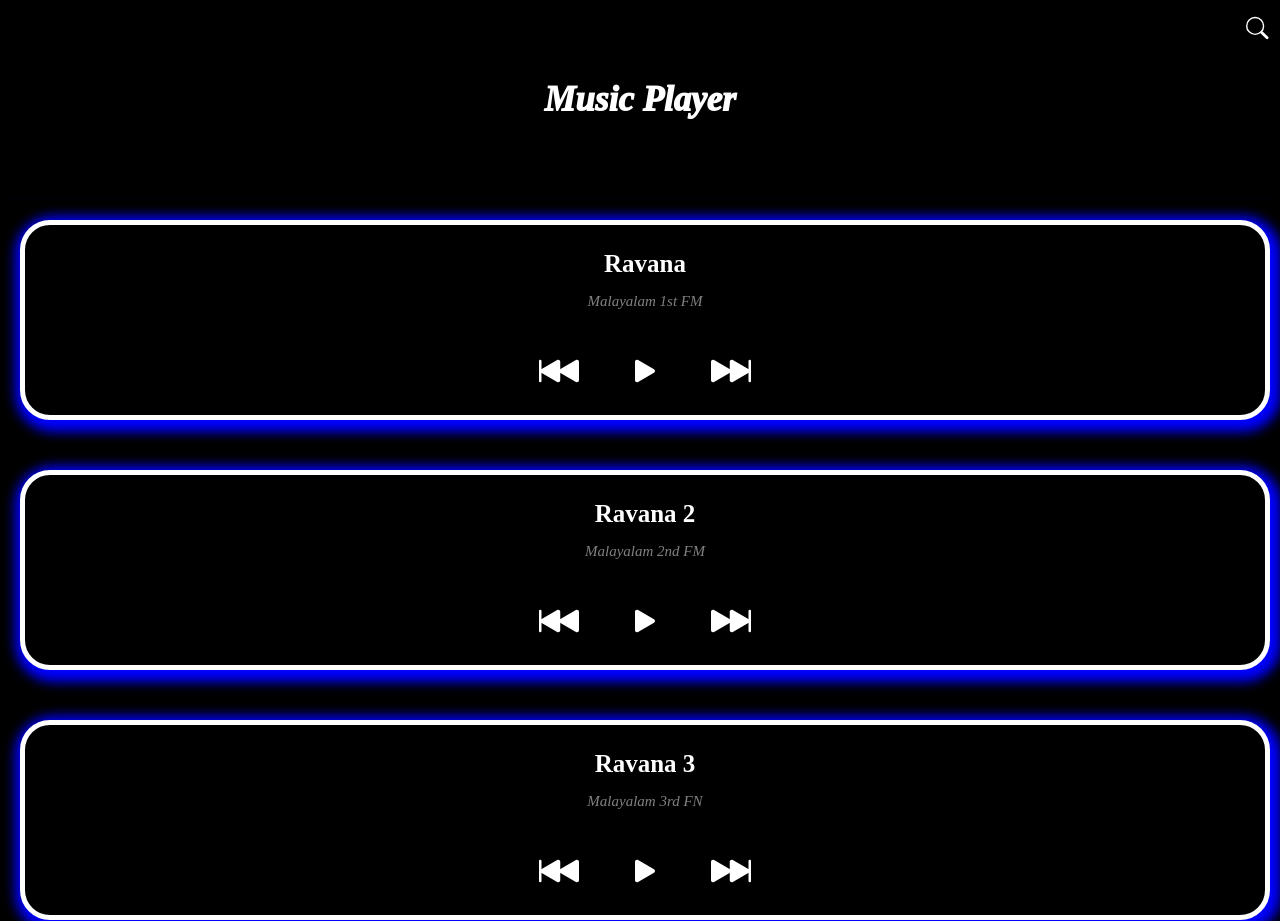
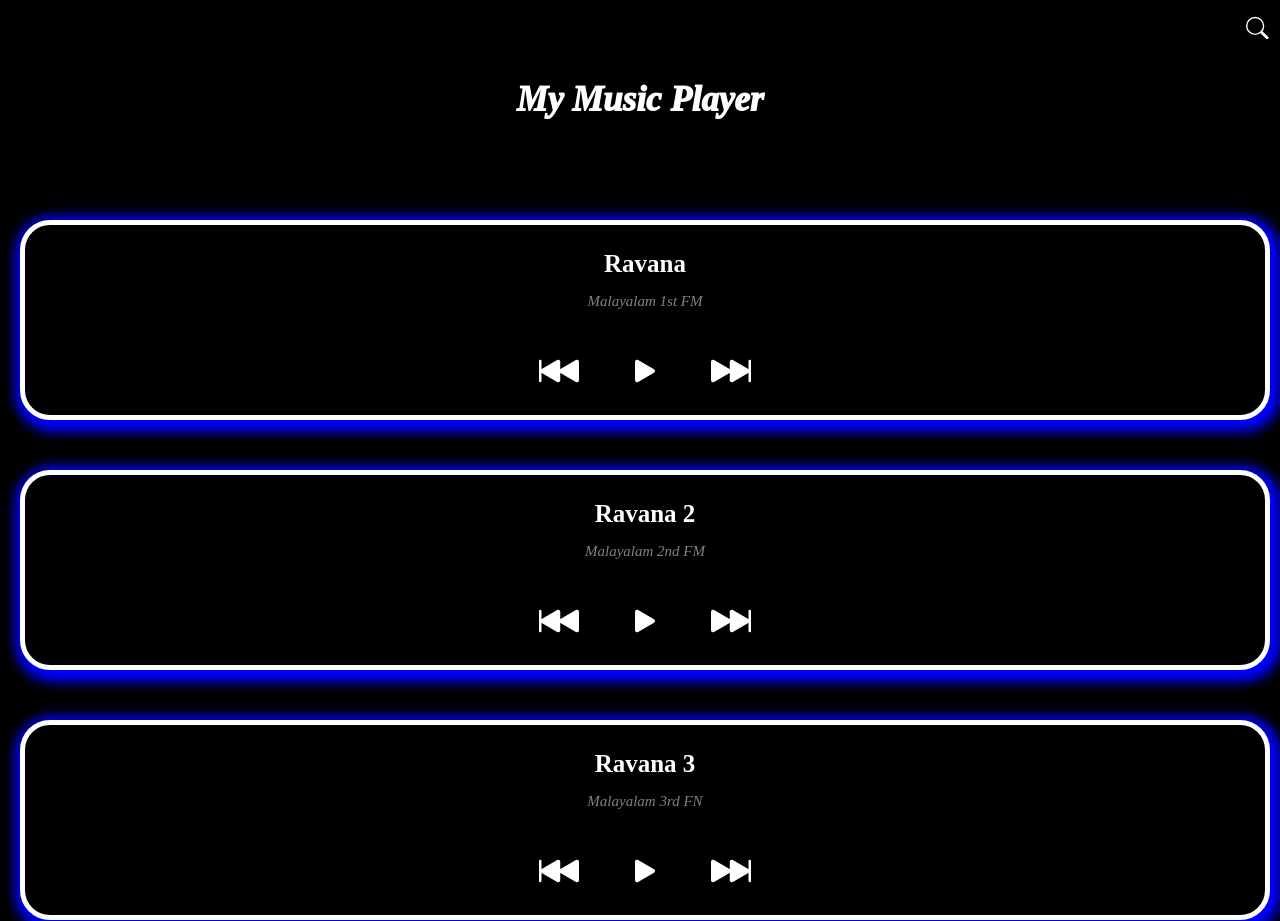
Before and after one commit to ravana69/All-OF-MY-FM, a plain HTML site: page index.html in a window 1280 px wide. Shown: the top 921 px of the page. Drawn offline with Linux system fonts and the light colour scheme.

Commit message:
Update index.html

```diff
--- a/index.html
+++ b/index.html
@@ -856,7 +856,7 @@
         var lastsong = null;
         var i = 0,
             text;
-        text = " Music Player"
+        text = "My Music Player"
 
         function typing() {
             document.getElementById("text").innerHTML += text.charAt(i);
```
